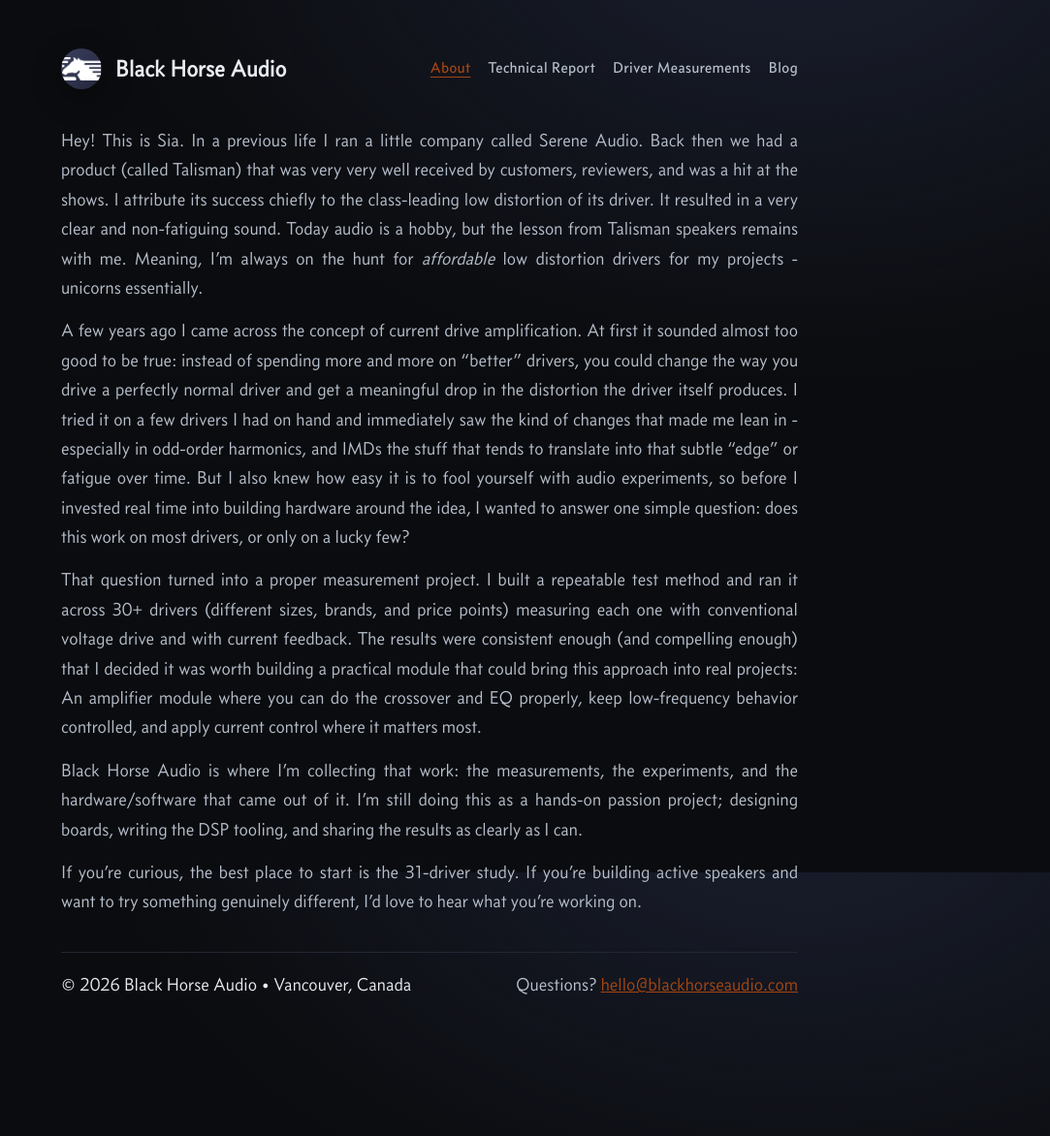
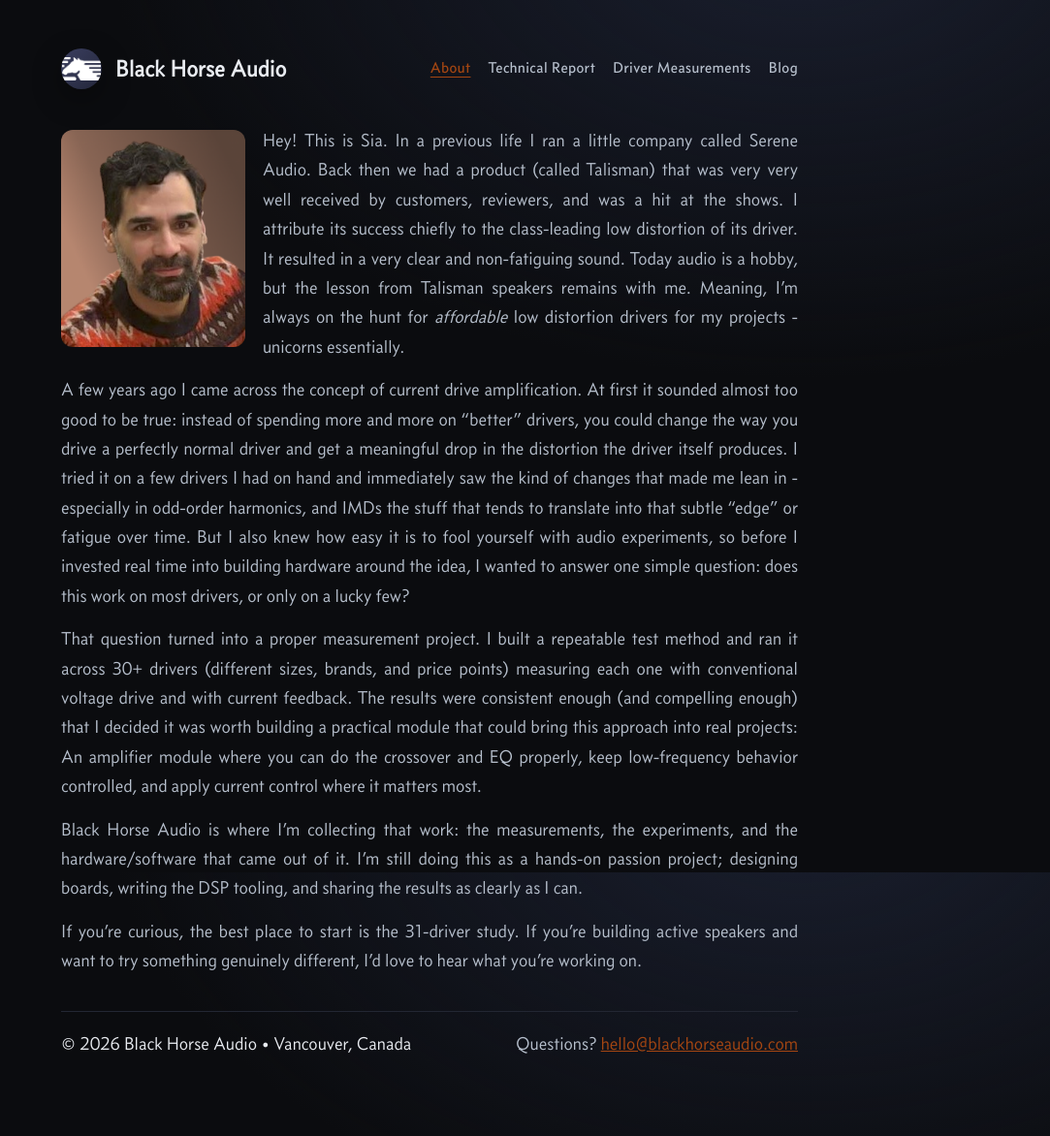
Before and after one commit to siarez/blackhorseaudio.com, a Jekyll site: the page built from about.markdown, in a window 1280 px wide. Shown: the whole page at 97% size, without its empty margins (197-1280 px from the left). Built offline with Jekyll 4.4.1, drawn with Linux system fonts in a browser that asks for light colours; before the commit the page ends 1111 px from its top, so only the background shows below that.

Commit message:
Added portrait

```diff
--- a/about.markdown
+++ b/about.markdown
@@ -5,9 +5,9 @@
 description: "About Black Horse Audio and the Band-Selective Current Drive project."
 ---
 
-<!-- <figure class="float-quarter-left">
-  <img src="/assets/images/sia.jpeg" alt="Driver excursion versus frequency" />
-</figure> -->
+<figure class="float-quarter-left">
+  <img src="/assets/images/sia_nobg.png" alt="Driver excursion versus frequency" />
+</figure>
 Hey! This is Sia. In a previous life I ran a little company called Serene Audio.
 Back then we had a product (called Talisman) that was very very well received by customers, reviewers, and was a hit at the shows.
 I attribute its success chiefly to the class-leading low distortion of its driver.
```
Also changed, not shown: assets/images/sia_nobg.png (added).
